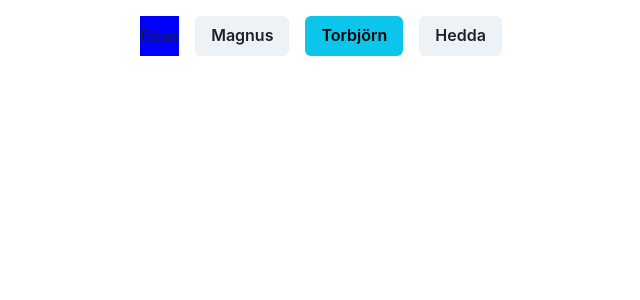
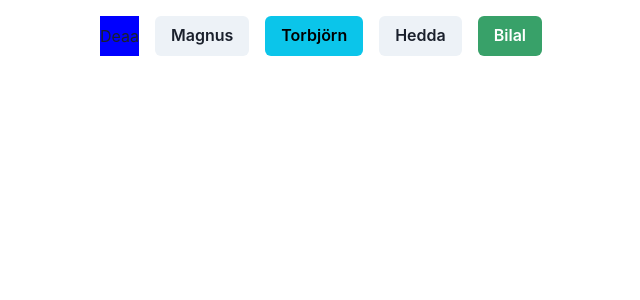
Before and after one commit to Mange99/Janet-Jackson, a React (Create React App) app: page / in a window 1280 px wide. Shown: the top 300 px of the page, without its empty margins (319-959 px from the left). Built offline with nearby package versions, Linux system fonts and the light colour scheme.

Commit message:
Added a button

```diff
--- a/src/App.tsx
+++ b/src/App.tsx
@@ -3,6 +3,8 @@ import ButtonOne from "./components/deaBtn/buttonOne";
 import MagnusBtn from "./components/MagnusBtn";
 import TbButton from "./components/TorbjornBtn";
 import HeddaBtn from "./components/HeddaBtn";
+import Bilalbtn from "./components/Bilalbtn";
+
 
 function App() {
   return (
@@ -11,6 +13,7 @@ function App() {
       <MagnusBtn />
       <TbButton />
       <HeddaBtn />
+      <Bilalbtn />
       {/* Lägg in en egen knapp me ert namn här under*/}
     </Flex>
   );
--- /dev/null
+++ b/src/components/Bilalbtn.tsx
@@ -0,0 +1,13 @@
+import { Box, Button } from "@chakra-ui/react";
+
+const Bilalbtn = () => {
+    return (
+        <Box>
+
+                <Button _focus={{ boxShadow: 0 }} colorScheme="green">Bilal</Button>
+
+        </Box>
+    )
+}
+
+export default Bilalbtn;
```
